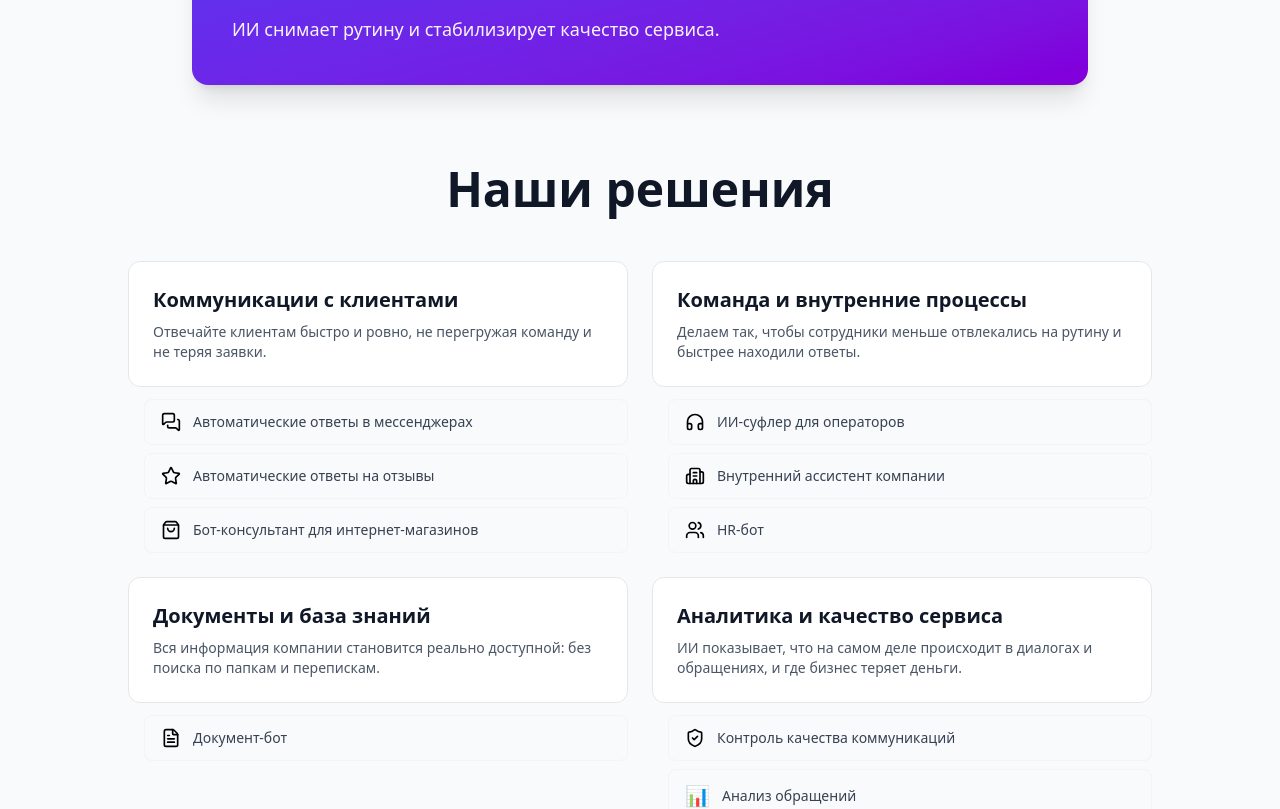
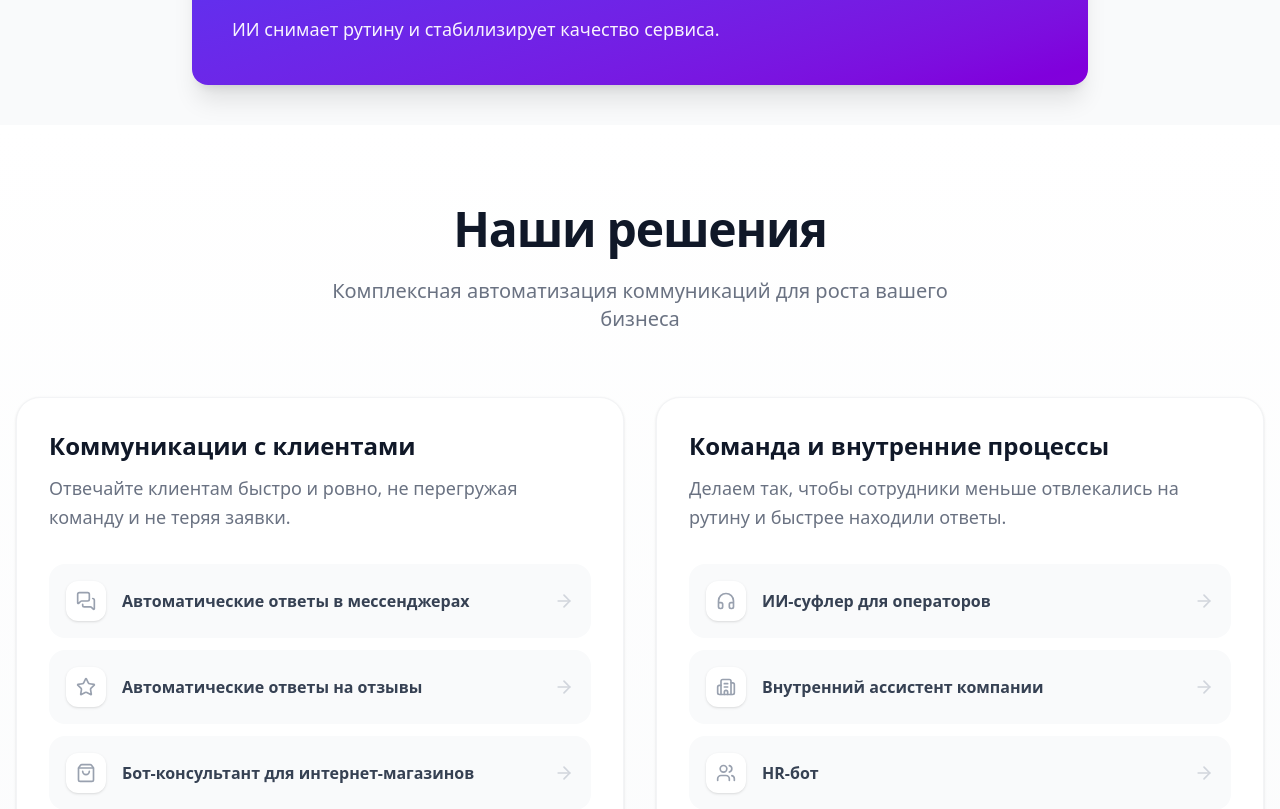
Before and after one commit to Gaever/aibots-landing-frontend, a Next.js app: page / in a window 1280 px wide. Shown: the part 1360-2169 px from the top of the page. Built offline with nearby package versions, Linux system fonts and the light colour scheme.

Commit message:
table of contents

```diff
--- a/src/components/TableOfContents.tsx
+++ b/src/components/TableOfContents.tsx
@@ -1,3 +1,6 @@
+import { motion } from "framer-motion";
+import { MessagesSquare, Star, ShoppingBag, Headphones, Building2, Users, FileText, ShieldCheck, ArrowRight } from "lucide-react";
+
 interface Product {
   id: string;
   title: string;
@@ -15,8 +18,6 @@ interface TableOfContentsProps {
   verticals: Vertical[];
   scrollToSection: (id: string) => void;
 }
-
-import { MessagesSquare, Star, ShoppingBag, Headphones, Building2, Users, FileText, ShieldCheck } from "lucide-react";
 
 // Map product ids to the same icons used in their ScrollPresentations' headers
 const productIcons: Record<string, React.ReactNode> = {
@@ -39,43 +40,71 @@ const productIcons: Record<string, React.ReactNode> = {
 
 export function TableOfContents({ verticals, scrollToSection }: TableOfContentsProps) {
   return (
-    <section className="relative px-4 py-10 bg-gray-50">
-      <div className="max-w-6xl mx-auto">
-        <div className="text-center mb-12">
-          <h2 className="text-4xl md:text-5xl font-bold mb-4 text-gray-900">Наши решения</h2>
-          {/* <p className="text-lg text-gray-600 font-light">Выберите интересующее направление</p> */}
+    <section className="relative px-4 py-20 bg-gradient-to-b from-white to-gray-50">
+      <div className="max-w-7xl mx-auto">
+        <div className="text-center mb-16">
+          <motion.h2
+            initial={{ opacity: 0, y: 20 }}
+            whileInView={{ opacity: 1, y: 0 }}
+            viewport={{ once: true }}
+            className="text-4xl md:text-5xl font-bold mb-6 text-gray-900 tracking-tight"
+          >
+            Наши решения
+          </motion.h2>
+          <motion.p
+            initial={{ opacity: 0, y: 20 }}
+            whileInView={{ opacity: 1, y: 0 }}
+            viewport={{ once: true }}
+            transition={{ delay: 0.1 }}
+            className="text-xl text-gray-500 max-w-2xl mx-auto"
+          >
+            Комплексная автоматизация коммуникаций для роста вашего бизнеса
+          </motion.p>
         </div>
 
-        <div className="grid md:grid-cols-2 gap-6 max-w-5xl mx-auto">
-          {verticals.map((vertical) => (
-            <div key={vertical.id} className="space-y-3">
-              <button
-                onClick={() => scrollToSection(vertical.id)}
-                className="w-full text-left p-6 rounded-xl bg-white border border-gray-200 hover:border-indigo-300 hover:shadow-md transition-all duration-200 group"
+        <div className="grid md:grid-cols-2 gap-8">
+          {verticals.map((vertical, index) => (
+            <motion.div
+              key={vertical.id}
+              initial={{ opacity: 0, y: 30 }}
+              whileInView={{ opacity: 1, y: 0 }}
+              viewport={{ once: true }}
+              transition={{ delay: index * 0.1 }}
+              className="group relative bg-white rounded-3xl p-8 shadow-sm hover:shadow-xl transition-all duration-500 border border-gray-100 overflow-hidden"
             >
-                <h3 className="text-xl font-bold text-gray-900 mb-2 group-hover:text-indigo-600 transition-colors">
+              <div className="absolute top-0 right-0 w-64 h-64 bg-indigo-50/50 rounded-full blur-3xl -mr-32 -mt-32 transition-opacity opacity-0 group-hover:opacity-100 duration-700" />
+
+              <div className="relative z-10">
+                <div className="mb-8">
+                  <h3 className="text-2xl font-bold text-gray-900 mb-3 group-hover:text-indigo-600 transition-colors">
                     {vertical.label}
                   </h3>
-                <p className="text-sm text-gray-600 font-light">{vertical.description}</p>
-              </button>
+                  <p className="text-gray-500 leading-relaxed text-lg">
+                    {vertical.description}
+                  </p>
+                </div>
 
-              <div className="ml-4 space-y-2">
+                <div className="space-y-3">
                   {vertical.products.map((product) => (
                     <button
                       key={product.id}
                       onClick={() => scrollToSection(product.id)}
-                    className="w-full text-left px-4 py-3 rounded-lg bg-gray-50 border border-gray-100 hover:border-gray-200 hover:bg-white transition-all duration-200 group"
+                      className="w-full flex items-center justify-between p-4 rounded-2xl bg-gray-50 hover:bg-indigo-50/80 border border-transparent hover:border-indigo-100 transition-all duration-300 group/item text-left"
                     >
-                    <div className="flex items-center gap-3">
-                      <span className="text-xl">{productIcons[product.id] ?? product.icon}</span>
-                      <span className="text-sm font-medium text-gray-700 group-hover:text-indigo-600 transition-colors">
+                      <div className="flex items-center gap-4">
+                        <div className="w-10 h-10 rounded-xl bg-white shadow-sm flex items-center justify-center text-gray-400 group-hover/item:text-indigo-600 group-hover/item:scale-110 transition-all duration-300">
+                          {productIcons[product.id] ?? product.icon}
+                        </div>
+                        <span className="font-semibold text-gray-700 group-hover/item:text-gray-900">
                           {product.title}
                         </span>
                       </div>
+                      <ArrowRight className="w-5 h-5 text-gray-300 group-hover/item:text-indigo-600 transform translate-x-0 group-hover/item:translate-x-1 transition-all duration-300" />
                     </button>
                   ))}
                 </div>
               </div>
+            </motion.div>
           ))}
         </div>
       </div>
```
Lines whose indentation alone changed are shown as unchanged.
